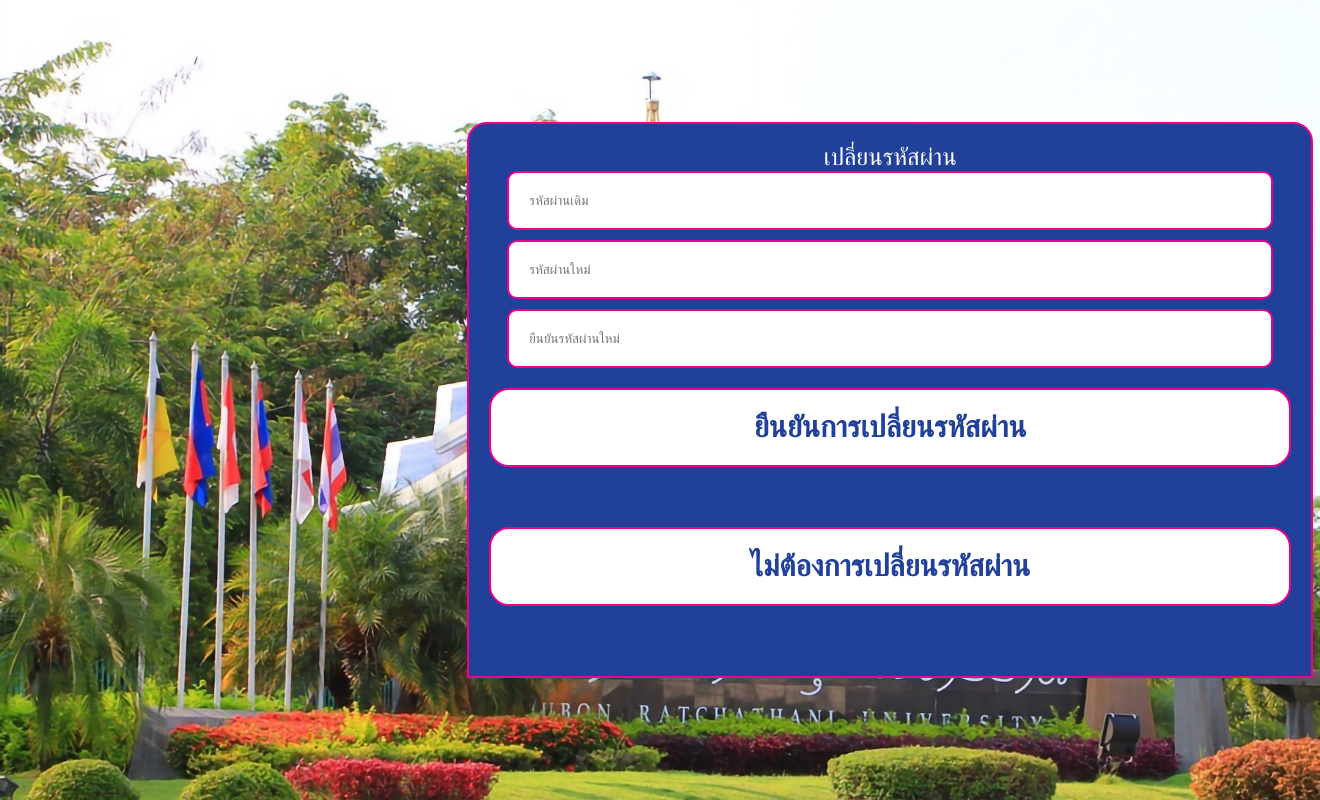
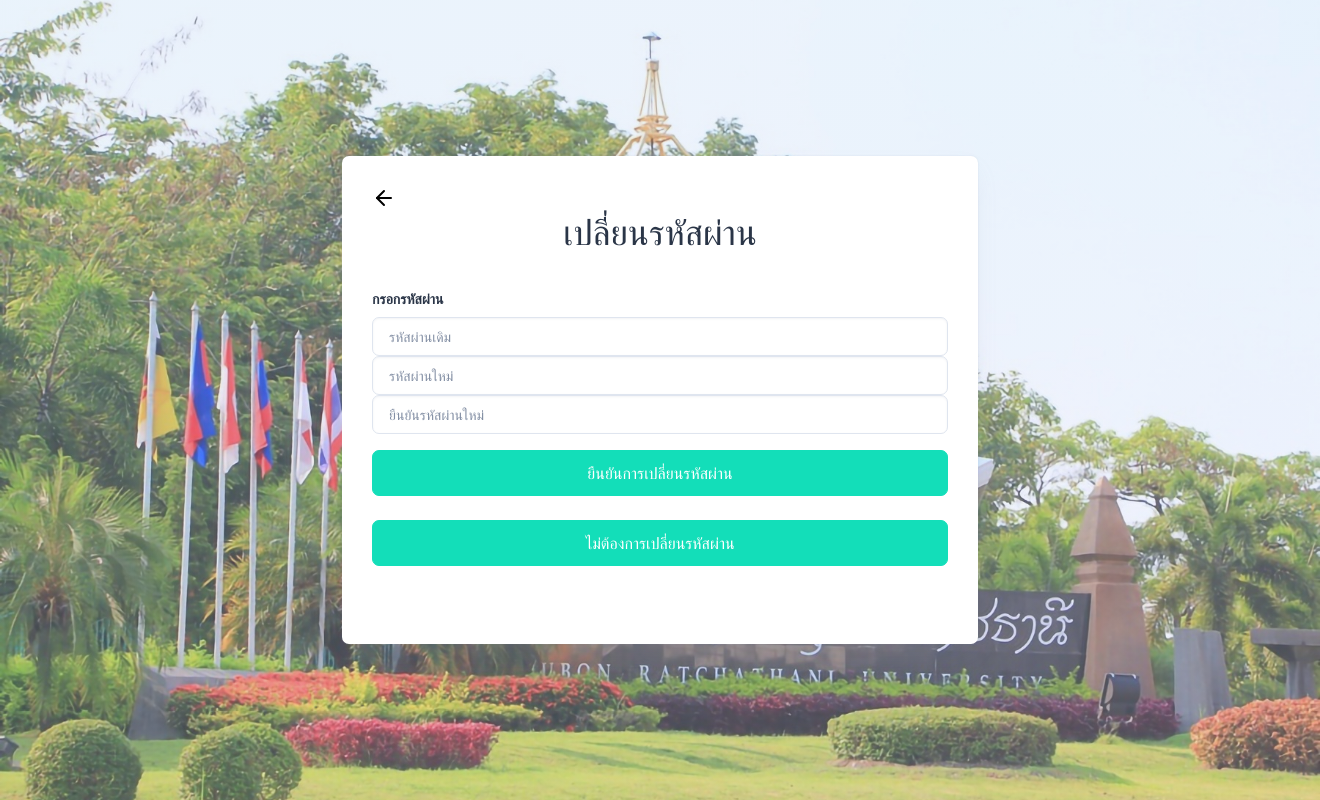
Before and after one commit to Kamonsak1/WebProject_interview, a Django app: page /changepassword in a window 1320 px wide. Run offline with Django 3.2, Linux system fonts and the light colour scheme; some libraries are stand-ins or nearby versions.

Commit message:
แก้ระบบจัดการผู้ใช้งาน

```diff
--- a/interview/templates/student/changepassword.html
+++ b/interview/templates/student/changepassword.html
@@ -1,27 +1,52 @@
-{% load static %}
-<!DOCTYPE html>
+<!doctype html>
 <html lang="en">
+
 <head>
-    <meta charset="UTF-8">
-    <meta name="viewport" content="width=device-width, initial-scale=1.0">
-    <link rel="stylesheet" href="{% static 'css/login_css/confirm_email.css' %}">
-    <title>ยืนยันอีเมล</title>
+  {% load static %}
+  <meta charset="utf-8">
+  <meta name="viewport" content="width=device-width, initial-scale=1">
+  <title>เข้าสู่ระบบครั้งแรก</title>
+  <link rel="stylesheet" href="{% static 'css/styles.min.css' %}" />
 </head>
-<body>
-         <div class="container">
-        <form method="post" action=" {% url 'changepassword' %}">
-            {% csrf_token %}
-            <div class="login-box">
-                <label>เปลี่ยนรหัสผ่าน</label>
-                <input class="user-label" type="text"  name="password_old" placeholder="รหัสผ่านเดิม">
-                <input class="user-label" type="text"  name="password_new1" placeholder="รหัสผ่านใหม่">
-                <input class="user-label" type="text"  name="password_new2" placeholder="ยืนยันรหัสผ่านใหม่">
-                <button type="submit" class="user-confirm_email">ยืนยันการเปลี่ยนรหัสผ่าน </button>
-                <button type="button"  onclick="window.location.href = '/'" class="user-confirm_email">ไม่ต้องการเปลี่ยนรหัสผ่าน</button>
 
+<body style="background-image: url('/static/img/login-1800x1200.jpg'); background-size: cover; background-position: center; background-repeat: no-repeat;">
+  <!--  Body Wrapper -->
+  <div class="page-wrapper" id="main-wrapper" data-layout="vertical" data-navbarbg="skin6" data-sidebartype="full"
+    data-sidebar-position="fixed" data-header-position="fixed">
+    <div
+      class="position-relative overflow-hidden radial-gradient min-vh-100 d-flex align-items-center justify-content-center">
+      <div class="d-flex align-items-center justify-content-center w-100">
+        <div class="row justify-content-center w-100">
+          <div class="col-md-8 col-lg-6 col-xxl-3">
+            <div class="card mb-0">
+              <div class="card-body">
+                <a href="/login" class="text-primary">
+                  <img src="{% static 'images/logos/arrow_left.svg' %}" alt="back">
+                </a>
+                <h1 class="text-center pb-sm-6">เปลี่ยนรหัสผ่าน</h1>
+                <form method="post" action=" {% url 'changepassword' %}">
+                    {% csrf_token %}
+                    <div class="mb-3">
+                        <div  class="mb-4"></div>
+                        <label for="exampleInputEmail1" class="form-label">กรอกรหัสผ่าน</label>
+                             <input class="form-control"type="text"  name="password_old" placeholder="รหัสผ่านเดิม">
+                            <input class="form-control" type="text"  name="password_new1" placeholder="รหัสผ่านใหม่">
+                            <input class="form-control" type="text"  name="password_new2" placeholder="ยืนยันรหัสผ่านใหม่">
+                    </div>
+                        <div  class="mb-4">
+
+                        <button type="submit" class="btn btn-success w-100 py-8 fs-4 mb-4 rounded-2">ยืนยันการเปลี่ยนรหัสผ่าน </button>
+                        <button type="button"  onclick="window.location.href = '/'" class="btn btn-success w-100 py-8 fs-4 mb-4 rounded-2">ไม่ต้องการเปลี่ยนรหัสผ่าน</button>
+                    </div>
+                    </div>
+                </form>
+              </div>
             </div>
-        </form>
+          </div>
         </div>
+      </div>
+    </div>
+  </div>
+</body>
 
-</body>
 </html>
--- a/interview/views.py
+++ b/interview/views.py
@@ -271,6 +271,7 @@ def confirm_email(request):
         password = request.session.get('password')
         confirmation_code = request.session.get('confirmation_code')
         email = request.session.get('email')
+        temporary_user_id = request.session.get('temporary_user_id')
 
         if username is not None and password is not None:
             try:
@@ -282,15 +283,23 @@ def confirm_email(request):
                             return HttpResponse("อีเมลถูกใช้งานไปแล้ว")
                         else:
                             user, created = User.objects.get_or_create(username=username)
+                            tem_user = TemporaryUser.objects.get(pk=temporary_user_id)
+                            faculty_TemporaryUser = list(temporary_user.faculty_set.all())
+                            major_TemporaryUser = list(temporary_user.major_set.all())
                             if created:
                                 # กำหนดรหัสผ่านโดยตรง
                                 user.set_password(password)
                                 user.email = email
-                                user.phone_number = temporary_user.phone_number
                                 user.first_name = temporary_user.first_name
                                 user.last_name = temporary_user.last_name
                                 user.birth_date = temporary_user.birth_date
                                 user.citizen_id = temporary_user.citizen_id
+                                role_model = Role.objects.get(name='Student')
+                                role_model.users.add(user)
+                                for faculty in faculty_TemporaryUser:
+                                    faculty.users.add(user)
+                                for  major in major_TemporaryUser:
+                                     major.users.add(user)
                                 user.save()
                                 return redirect('changepassword')
                             else:
@@ -374,9 +383,12 @@ def first_login(request):
             if temporary_user is not None:
                 request.session['username'] = username
                 request.session['password'] = password
+                request.session['temporary_user_id'] = temporary_user.id
+
                 return redirect('confirm_email')
         except TemporaryUser.DoesNotExist:
             pass
+
 
     return render(request, 'html/first_login.html')
 
```
Also changed, not shown: interview/templates/student/confirm_email.html (+42 -15 lines), interview/templates/student/confirm_otp.html (+41 -16 lines).
